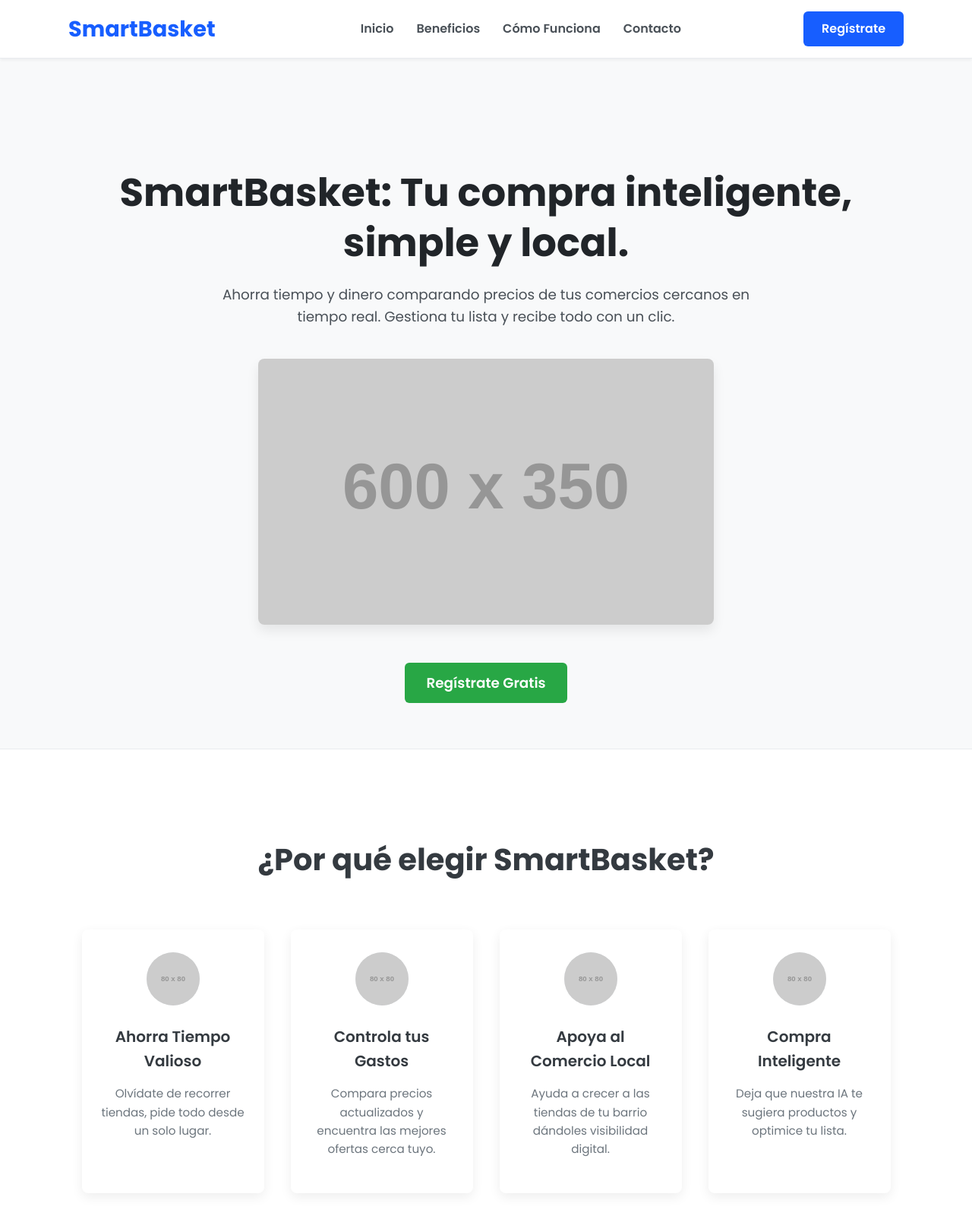
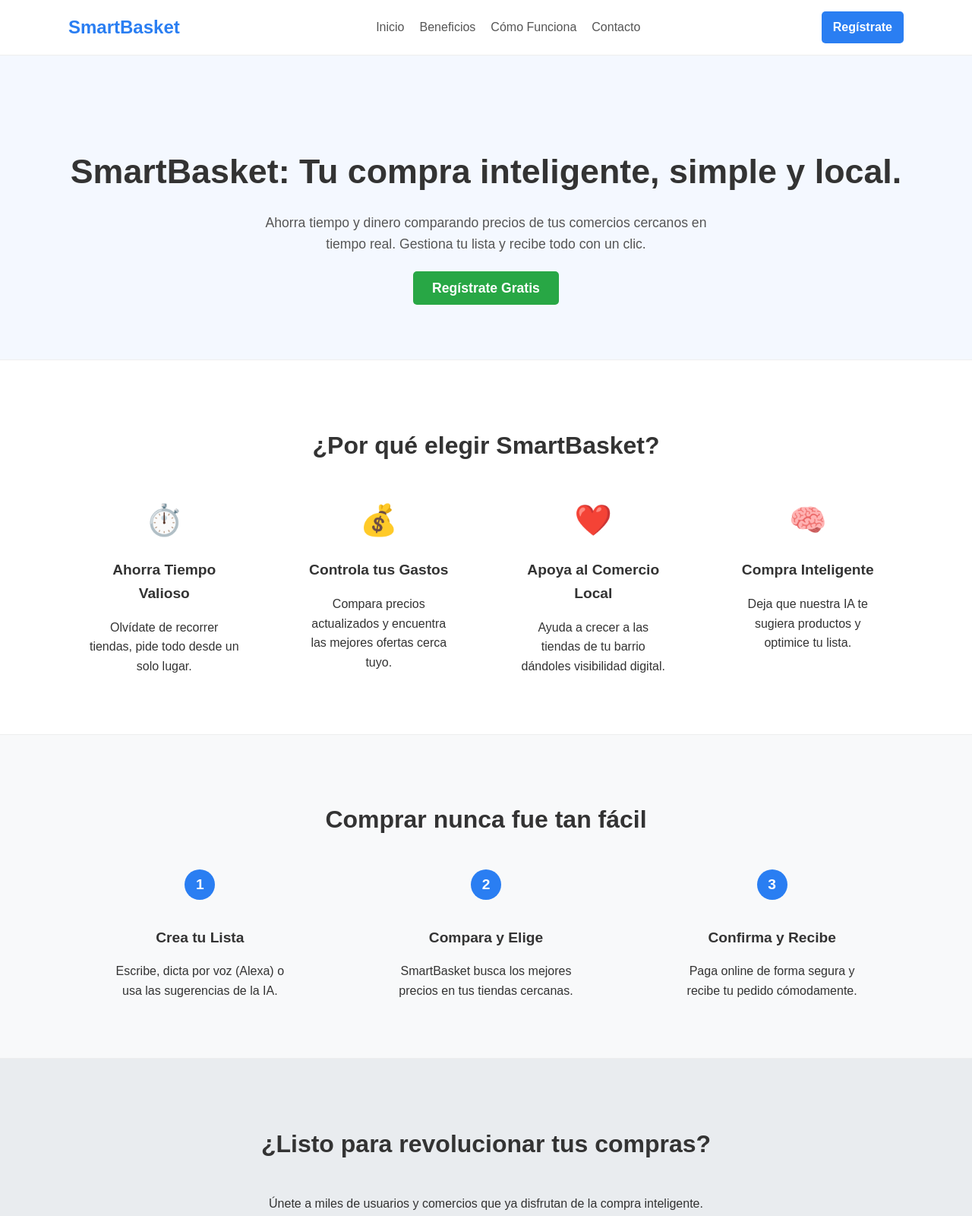
Before and after one commit to JfSS280/SmartBasket, a plain HTML site: page index.html in a window 1280 px wide. Shown: the top 1600 px of the page at 76% size. Drawn offline with Linux system fonts and the light colour scheme; placeholder pictures from the web are drawn by us.

Commit message:
Update index.html

```diff
--- a/index.html
+++ b/index.html
@@ -4,36 +4,235 @@
     <meta charset="UTF-8">
     <meta name="viewport" content="width=device-width, initial-scale=1.0">
     <title>SmartBasket - Tu Compra Inteligente</title>
-    <link rel="stylesheet" href="style.css">
+    <style>
+        /* --- ESTILOS CSS BÁSICOS (Punto de Partida) --- */
+        body {
+            font-family: sans-serif; /* Fuente simple */
+            margin: 0;
+            padding: 0;
+            line-height: 1.6;
+            color: #333;
+        }
 
-    <link rel="icon" href="favicon.ico" sizes="any">
-    <link rel="icon" href="favicon.svg" type="image/svg+xml">
-    <link rel="apple-touch-icon" href="apple-touch-icon.png">
-    </head>
+        .container {
+            max-width: 1100px; /* Ancho máximo del contenido */
+            margin: 0 auto; /* Centrar contenido */
+            padding: 0 20px; /* Espaciado lateral */
+        }
+
+        /* Header y Navegación */
+        header {
+            background-color: #fff;
+            padding: 15px 0;
+            border-bottom: 1px solid #eee;
+            position: sticky; /* Opcional: header fijo */
+            top: 0;
+            z-index: 10;
+        }
+
+        nav {
+            display: flex;
+            justify-content: space-between;
+            align-items: center;
+        }
+
+        nav .logo {
+            font-weight: bold;
+            font-size: 1.5em;
+            color: #2a7ef2; /* Un azul como ejemplo */
+            text-decoration: none;
+        }
+
+        nav ul {
+            list-style: none;
+            padding: 0;
+            margin: 0;
+            display: flex;
+        }
+
+        nav ul li {
+            margin-left: 20px;
+        }
+
+        nav ul li a {
+            text-decoration: none;
+            color: #555;
+        }
+
+        nav .cta-button {
+            background-color: #2a7ef2;
+            color: white;
+            padding: 8px 15px;
+            border-radius: 5px;
+            text-decoration: none;
+            font-weight: bold;
+        }
+
+        /* Sección Héroe */
+        .hero {
+            background-color: #f4f8ff; /* Fondo azul claro */
+            padding: 80px 0;
+            text-align: center;
+        }
+
+        .hero h1 {
+            font-size: 2.8em;
+            margin-bottom: 15px;
+            color: #333;
+        }
+
+        .hero p {
+            font-size: 1.1em;
+            color: #555;
+            margin-bottom: 30px;
+            max-width: 600px;
+            margin-left: auto;
+            margin-right: auto;
+        }
+
+        .hero .cta-button {
+             background-color: #28a745; /* Verde para CTA principal */
+             color: white;
+             padding: 12px 25px;
+             border-radius: 5px;
+             text-decoration: none;
+             font-size: 1.1em;
+             font-weight: bold;
+        }
+
+        /* Secciones Generales */
+        section {
+            padding: 60px 0;
+            border-bottom: 1px solid #eee; /* Separador visual */
+        }
+
+        section:last-of-type {
+             border-bottom: none;
+        }
+
+        section h2 {
+            text-align: center;
+            font-size: 2em;
+            margin-bottom: 40px;
+            color: #333;
+        }
+
+        /* Sección Beneficios */
+        .benefits-grid {
+            display: flex;
+            justify-content: space-around;
+            flex-wrap: wrap; /* Para que se adapte en pantallas pequeñas */
+            gap: 30px; /* Espacio entre items */
+            text-align: center;
+        }
+
+        .benefit-item {
+            flex-basis: 200px; /* Ancho base de cada item */
+        }
+
+        .benefit-item .icon {
+            font-size: 2.5em; /* Tamaño del icono placeholder */
+            margin-bottom: 15px;
+            color: #2a7ef2; /* Color del icono */
+        }
+
+        .benefit-item h3 {
+            font-size: 1.2em;
+            margin-bottom: 10px;
+        }
+
+        /* Sección Cómo Funciona */
+        .how-it-works-steps {
+            display: flex;
+            justify-content: space-around;
+            flex-wrap: wrap;
+            gap: 30px;
+            text-align: center;
+        }
+
+        .step {
+            flex-basis: 250px;
+        }
+
+        .step .step-number {
+            display: inline-block;
+            width: 40px;
+            height: 40px;
+            line-height: 40px;
+            border-radius: 50%;
+            background-color: #2a7ef2;
+            color: white;
+            font-weight: bold;
+            font-size: 1.2em;
+            margin-bottom: 15px;
+        }
+
+         .step h3 {
+            font-size: 1.2em;
+            margin-bottom: 10px;
+         }
+
+        /* Sección CTA Final */
+        .final-cta {
+            background-color: #e9ecef; /* Gris claro */
+            text-align: center;
+        }
+
+        .final-cta .cta-button {
+             background-color: #28a745; /* Verde */
+             color: white;
+             padding: 12px 25px;
+             border-radius: 5px;
+             text-decoration: none;
+             font-size: 1.1em;
+             font-weight: bold;
+        }
+
+        /* Footer */
+        footer {
+            background-color: #343a40; /* Gris oscuro */
+            color: #ccc;
+            padding: 40px 0;
+            text-align: center;
+            font-size: 0.9em;
+        }
+
+        footer a {
+            color: #fff;
+            text-decoration: none;
+            margin: 0 10px;
+        }
+
+        footer p {
+            margin-top: 20px;
+            color: #aaa;
+        }
+
+    </style>
+</head>
 <body>
 
-    <header id="inicio">
+    <header>
         <div class="container">
             <nav>
-                <a href="#inicio" class="logo">SmartBasket</a>
+                <a href="#" class="logo">SmartBasket</a>
                 <ul>
                     <li><a href="#inicio">Inicio</a></li>
                     <li><a href="#beneficios">Beneficios</a></li>
                     <li><a href="#como-funciona">Cómo Funciona</a></li>
                     <li><a href="#contacto">Contacto</a></li>
                 </ul>
-                <a href="#" class="cta-button nav-cta">Regístrate</a>
+                <a href="#" class="cta-button">Regístrate</a>
             </nav>
         </div>
     </header>
 
     <main>
-        <section class="hero">
+        <section id="inicio" class="hero">
             <div class="container">
                 <h1>SmartBasket: Tu compra inteligente, simple y local.</h1>
                 <p>Ahorra tiempo y dinero comparando precios de tus comercios cercanos en tiempo real. Gestiona tu lista y recibe todo con un clic.</p>
-                <img src="https://placehold.co/600x350/e6f0ff/adb5bd?text=SmartBasket+Visual" alt="Ilustración principal de SmartBasket" class="hero-visual">
-                <a href="#" class="cta-button hero-cta">Regístrate Gratis</a>
+                <a href="#" class="cta-button">Regístrate Gratis</a>
             </div>
         </section>
 
@@ -42,31 +241,26 @@
                 <h2>¿Por qué elegir SmartBasket?</h2>
                 <div class="benefits-grid">
                     <div class="benefit-item">
-                        <img src="https://placehold.co/80x80/175eff/ffffff?text=Icon" alt="Icono Ahorro Tiempo" class="benefit-icon">
-                        <h3>Ahorra Tiempo Valioso</h3>
+                        <div class="icon">⏱️</div> <h3>Ahorra Tiempo Valioso</h3>
                         <p>Olvídate de recorrer tiendas, pide todo desde un solo lugar.</p>
                     </div>
                     <div class="benefit-item">
-                         <img src="https://placehold.co/80x80/175eff/ffffff?text=Icon" alt="Icono Control Gastos" class="benefit-icon">
-                        <h3>Controla tus Gastos</h3>
+                        <div class="icon">💰</div> <h3>Controla tus Gastos</h3>
                         <p>Compara precios actualizados y encuentra las mejores ofertas cerca tuyo.</p>
                     </div>
                     <div class="benefit-item">
-                         <img src="https://placehold.co/80x80/175eff/ffffff?text=Icon" alt="Icono Comercio Local" class="benefit-icon">
-                        <h3>Apoya al Comercio Local</h3>
+                        <div class="icon">❤️</div> <h3>Apoya al Comercio Local</h3>
                         <p>Ayuda a crecer a las tiendas de tu barrio dándoles visibilidad digital.</p>
                     </div>
                      <div class="benefit-item">
-                         <img src="https://placehold.co/80x80/175eff/ffffff?text=Icon" alt="Icono Compra Inteligente" class="benefit-icon">
-                        <h3>Compra Inteligente</h3>
+                        <div class="icon">🧠</div> <h3>Compra Inteligente</h3>
                         <p>Deja que nuestra IA te sugiera productos y optimice tu lista.</p>
                     </div>
                 </div>
             </div>
         </section>
 
-        <section id="como-funciona">
-             <div class="container">
+        <section id="como-funciona" style="background-color: #f8f9fa;"> <div class="container">
                 <h2>Comprar nunca fue tan fácil</h2>
                 <div class="how-it-works-steps">
                     <div class="step">
@@ -100,15 +294,15 @@
 
     <footer>
         <div class="container">
-            <div class="footer-links">
+            <nav>
                 <a href="#">Acerca de</a>
                 <a href="#">Para Comercios</a>
                 <a href="#">Contacto</a>
                 <a href="#">Términos</a>
                 <a href="#">Privacidad</a>
+            </nav>
+            <p>&copy; 2025 SmartBasket - Equipo 12. Todos los derechos reservados.</p>
             </div>
-            <p>&copy; 2025 SmartBasket - Desarrollado por balestrieris. Todos los derechos reservados.</p>
-        </div>
     </footer>
 
 </body>
```
